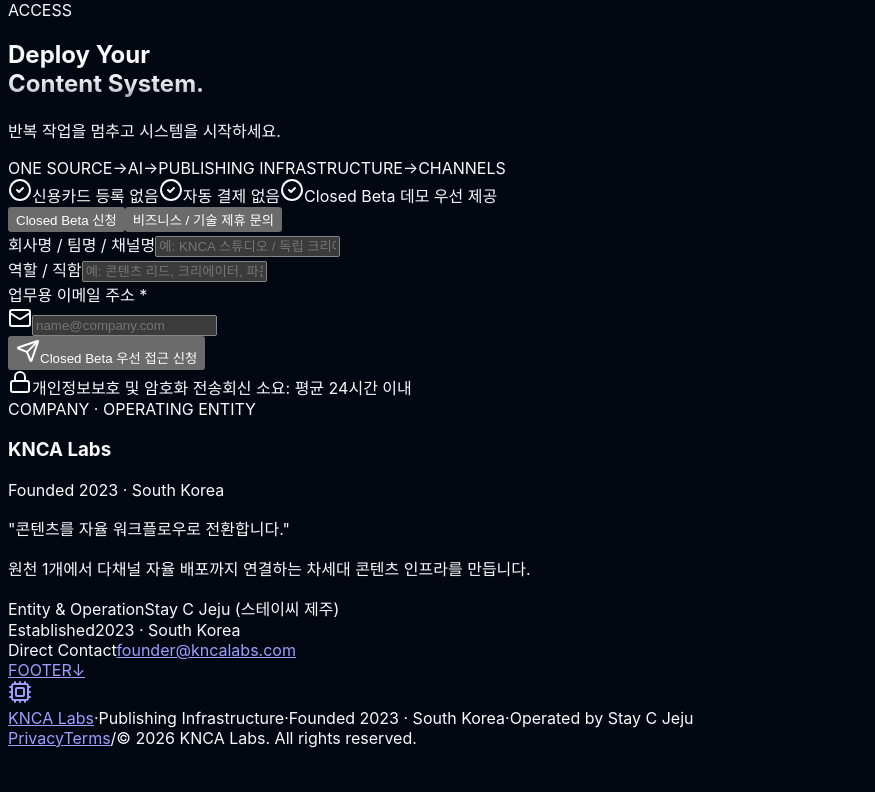
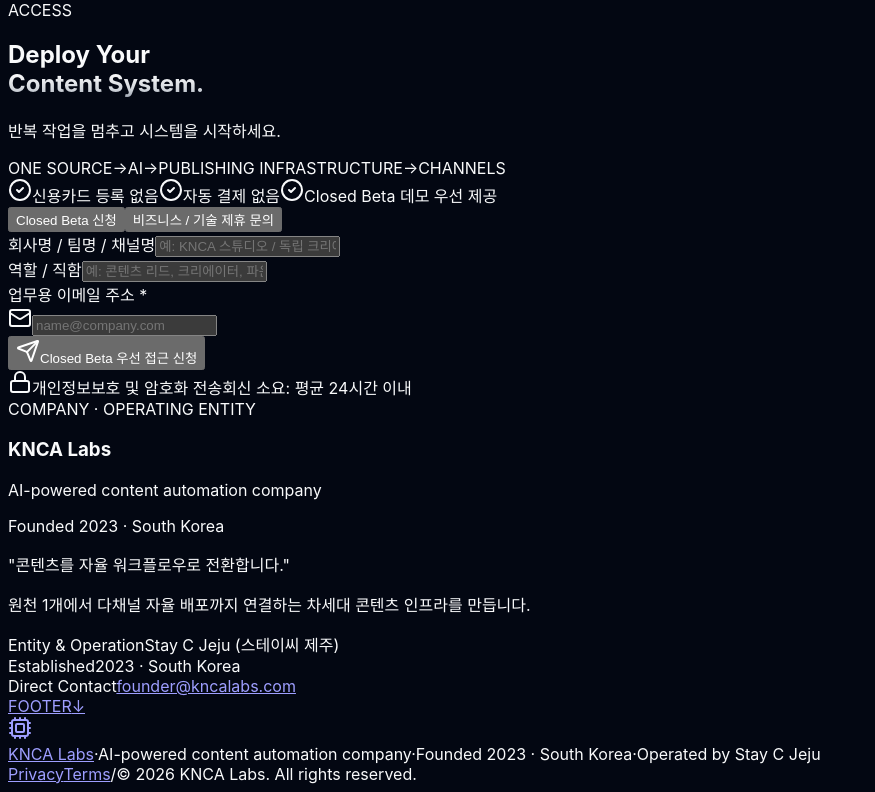
Before and after one commit to kncalabs/kncalabs, a Next.js app: page / in a window 1280 px wide. Shown: the part 1849-2641 px from the top of the page, without its empty margins (0-875 px from the left). Before the commit the page ends 2605 px from the top, so only its background shows below. Built offline with nearby package versions, Linux system fonts and the light colour scheme; a web font is replaced by a local one.

Commit message:
feat: establish 'AI-powered content automation company' as official corporate descriptor

```diff
--- a/src/components/Footer.tsx
+++ b/src/components/Footer.tsx
@@ -20,7 +20,7 @@ export default function Footer() {
             </Link>
 
             <span className="text-slate-700 hidden sm:inline">·</span>
-            <span className="text-slate-400">Publishing Infrastructure</span>
+            <span className="text-slate-400">AI-powered content automation company</span>
             <span className="text-slate-700 hidden sm:inline">·</span>
             <span className="text-slate-500 font-mono">Founded 2023 · South Korea</span>
             <span className="text-slate-700 hidden sm:inline">·</span>
--- a/src/components/TrustAndConversion.tsx
+++ b/src/components/TrustAndConversion.tsx
@@ -237,6 +237,9 @@ export default function TrustAndConversion() {
               <h3 className="text-2xl sm:text-3xl font-bold text-white tracking-tight mt-1.5">
                 KNCA Labs
               </h3>
+              <p className="text-xs font-mono text-sky-400 mt-0.5">
+                AI-powered content automation company
+              </p>
             </div>
 
             <div className="inline-flex items-center gap-2 px-3.5 py-1.5 rounded-full bg-white/5 border border-white/10 text-slate-300 text-xs font-mono font-medium">
--- a/src/config/site.ts
+++ b/src/config/site.ts
@@ -5,8 +5,8 @@ export const siteConfig = {
   brandName: "KNCA Labs",
   brandRelation: "KNCA Labs is operated by Stay C Jeju.",
   established: "Company established in 2023 · South Korea",
-  tagline: "Publishing Infrastructure",
-  title: "KNCA Labs — Publishing Infrastructure",
+  tagline: "AI-powered content automation company",
+  title: "KNCA Labs — AI-powered content automation company",
   description: "Turn one source into a complete content workflow — powered by AI.",
   url: "https://kncalabs.com",
   ogImage: "https://kncalabs.com/og-image.svg",
```
